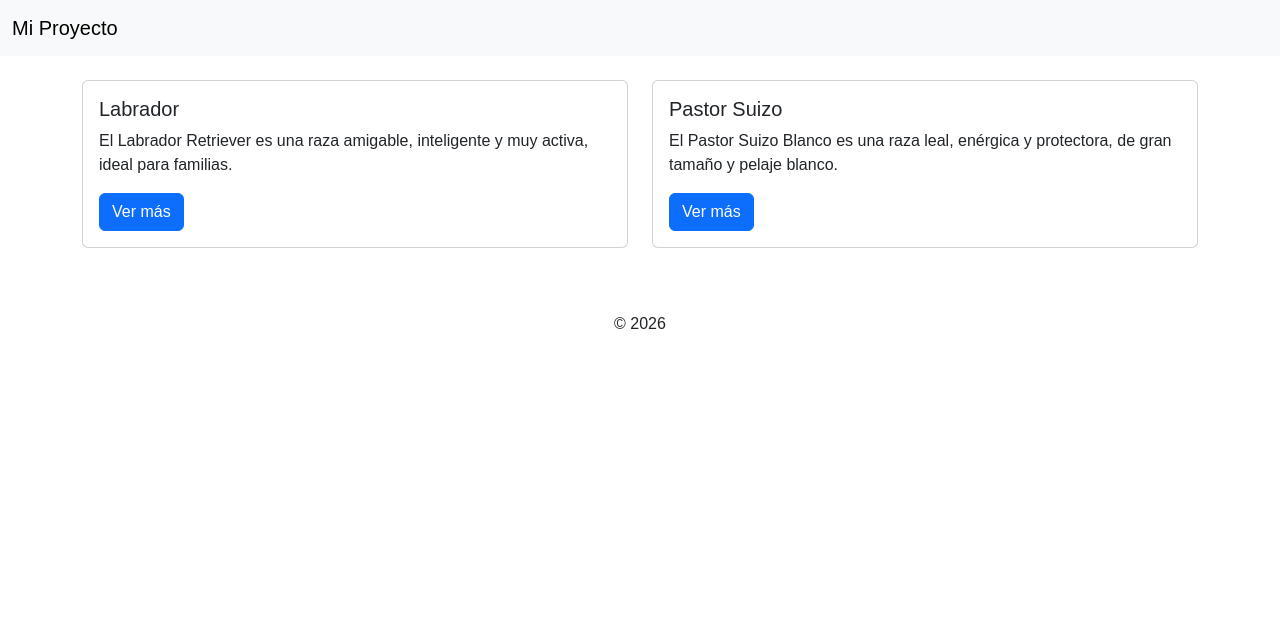
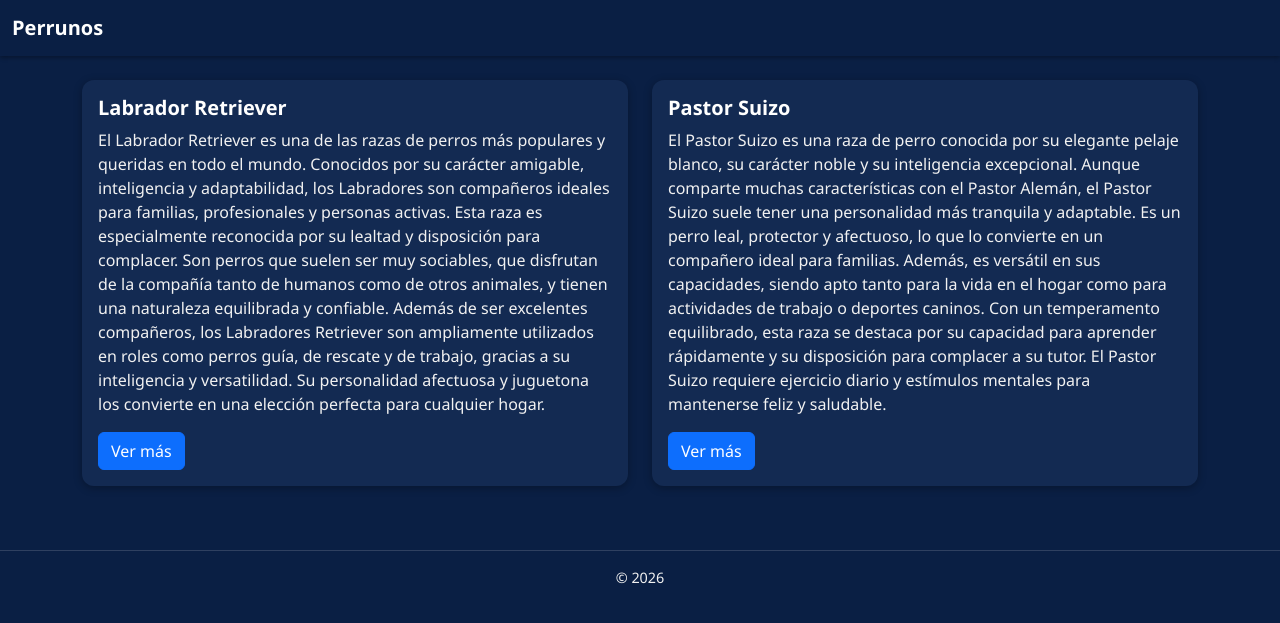
Before and after one commit to felipegodoy20/sumativa2-backend-godoy, a Django app: page / in a window 1280 px wide. Shown: the top 623 px of the page. Run offline with Django 5.2, Linux system fonts and the light colour scheme.

Commit message:
Diseño más mejorado y readme actualizado

```diff
--- a/inicio_godoy/views.py
+++ b/inicio_godoy/views.py
@@ -5,14 +5,14 @@ from django.shortcuts import render
 temas = [
     {
         'id': 1,
-        'nombre': 'Labrador',
-        'descripcion': 'El Labrador Retriever es una raza amigable, inteligente y muy activa, ideal para familias.',
+        'nombre': 'Labrador Retriever',
+        'descripcion': 'El Labrador Retriever es una de las razas de perros más populares y queridas en todo el mundo. Conocidos por su carácter amigable, inteligencia y adaptabilidad, los Labradores son compañeros ideales para familias, profesionales y personas activas. Esta raza es especialmente reconocida por su lealtad y disposición para complacer. Son perros que suelen ser muy sociables, que disfrutan de la compañía tanto de humanos como de otros animales, y tienen una naturaleza equilibrada y confiable. Además de ser excelentes compañeros, los Labradores Retriever son ampliamente utilizados en roles como perros guía, de rescate y de trabajo, gracias a su inteligencia y versatilidad. Su personalidad afectuosa y juguetona los convierte en una elección perfecta para cualquier hogar.',
         'imagenes': ['imagenes/Labrador_1.jpg', 'imagenes/Labrador_2.jpg'],
     },
     {
         'id': 2,
         'nombre': 'Pastor Suizo',
-        'descripcion': 'El Pastor Suizo Blanco es una raza leal, enérgica y protectora, de gran tamaño y pelaje blanco.',
+        'descripcion': 'El Pastor Suizo es una raza de perro conocida por su elegante pelaje blanco, su carácter noble y su inteligencia excepcional. Aunque comparte muchas características con el Pastor Alemán, el Pastor Suizo suele tener una personalidad más tranquila y adaptable. Es un perro leal, protector y afectuoso, lo que lo convierte en un compañero ideal para familias. Además, es versátil en sus capacidades, siendo apto tanto para la vida en el hogar como para actividades de trabajo o deportes caninos. Con un temperamento equilibrado, esta raza se destaca por su capacidad para aprender rápidamente y su disposición para complacer a su tutor. El Pastor Suizo requiere ejercicio diario y estímulos mentales para mantenerse feliz y saludable.',
         'imagenes': ['imagenes/Pastor_suizo_1.jpg', 'imagenes/Pastor_suizo_2.jpg'],
     },
 ]
--- a/static/css/estilos.css
+++ b/static/css/estilos.css
@@ -1,3 +1,50 @@
 body {
-    font-family: Arial, sans-serif;
+    font-family: 'Segoe UI', Arial, sans-serif;
+    background-color: #0a1f44;
+    color: #f1f1f1;
 }
+
+.navbar {
+    background-color: #0a1f44 !important;
+    box-shadow: 0 2px 4px rgba(0,0,0,0.3);
+}
+
+.navbar-brand {
+    font-weight: 700;
+    color: #ffffff !important;
+}
+
+h1, p {
+    color: #f1f1f1;
+}
+
+.card {
+    border: none;
+    border-radius: 12px;
+    box-shadow: 0 2px 8px rgba(0,0,0,0.3);
+    background-color: #132a52;
+    color: #f1f1f1;
+}
+
+.card-title {
+    font-weight: 600;
+    color: #ffffff;
+}
+
+.carousel {
+    border-radius: 12px;
+    overflow: hidden;
+}
+
+.carousel-item img {
+    object-fit: contain;
+    height: 400px;
+    background-color: #0a1f44;
+}
+
+footer {
+    color: #c7c7c7;
+    font-size: 0.9rem;
+    border-top: 1px solid rgba(255,255,255,0.15);
+    padding-top: 1rem;
+}
--- a/templates/base.html
+++ b/templates/base.html
@@ -11,7 +11,7 @@
 <body>
     <nav class="navbar navbar-expand-lg navbar-light bg-light">
       <div class="container-fluid">
-        <a class="navbar-brand" href="{% url 'inicio_godoy:inicio' %}">Mi Proyecto</a>
+        <a class="navbar-brand" href="{% url 'inicio_godoy:inicio' %}">Perrunos</a>
       </div>
     </nav>
 
```
Also changed, not shown: README.md.
